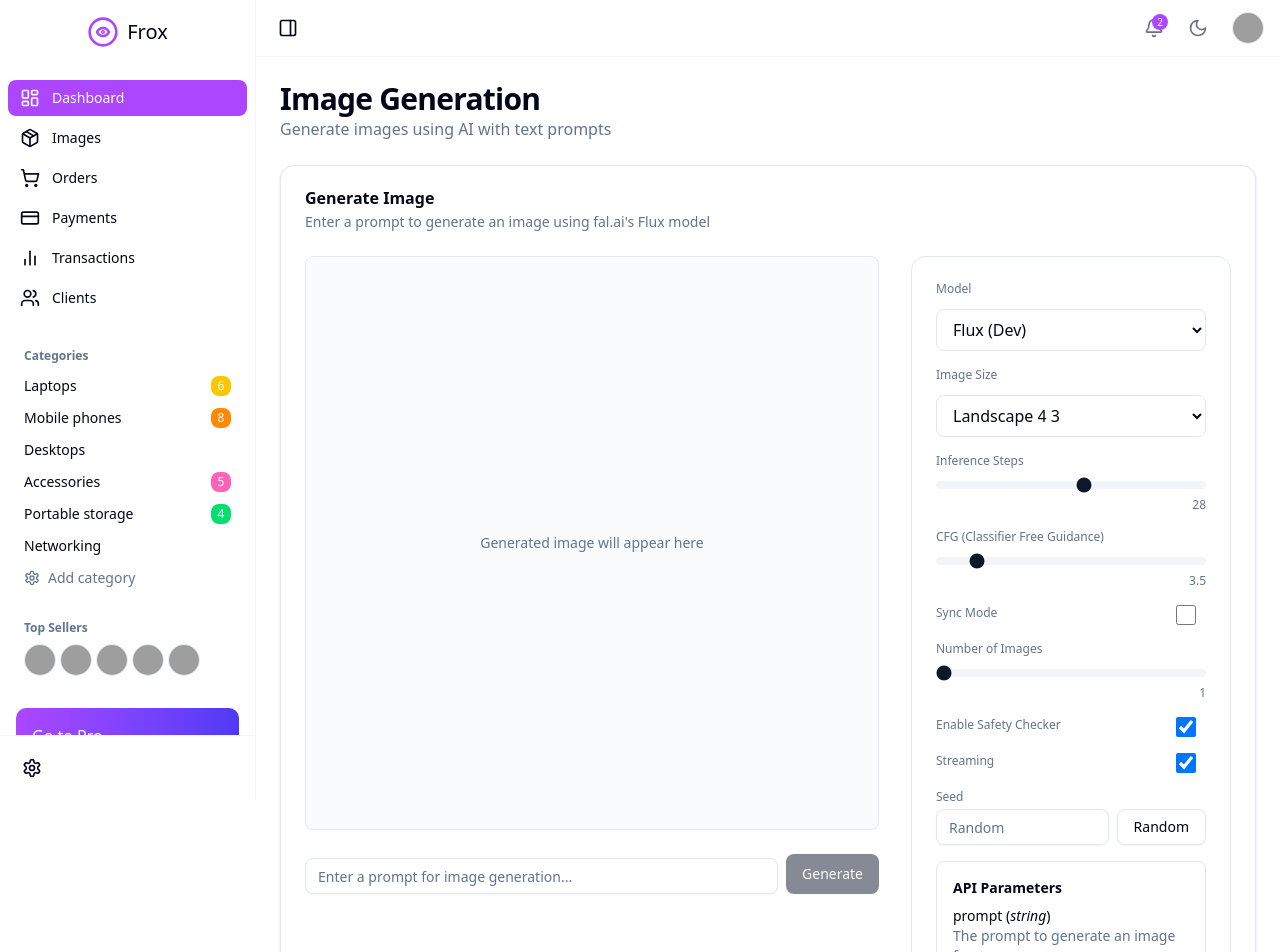
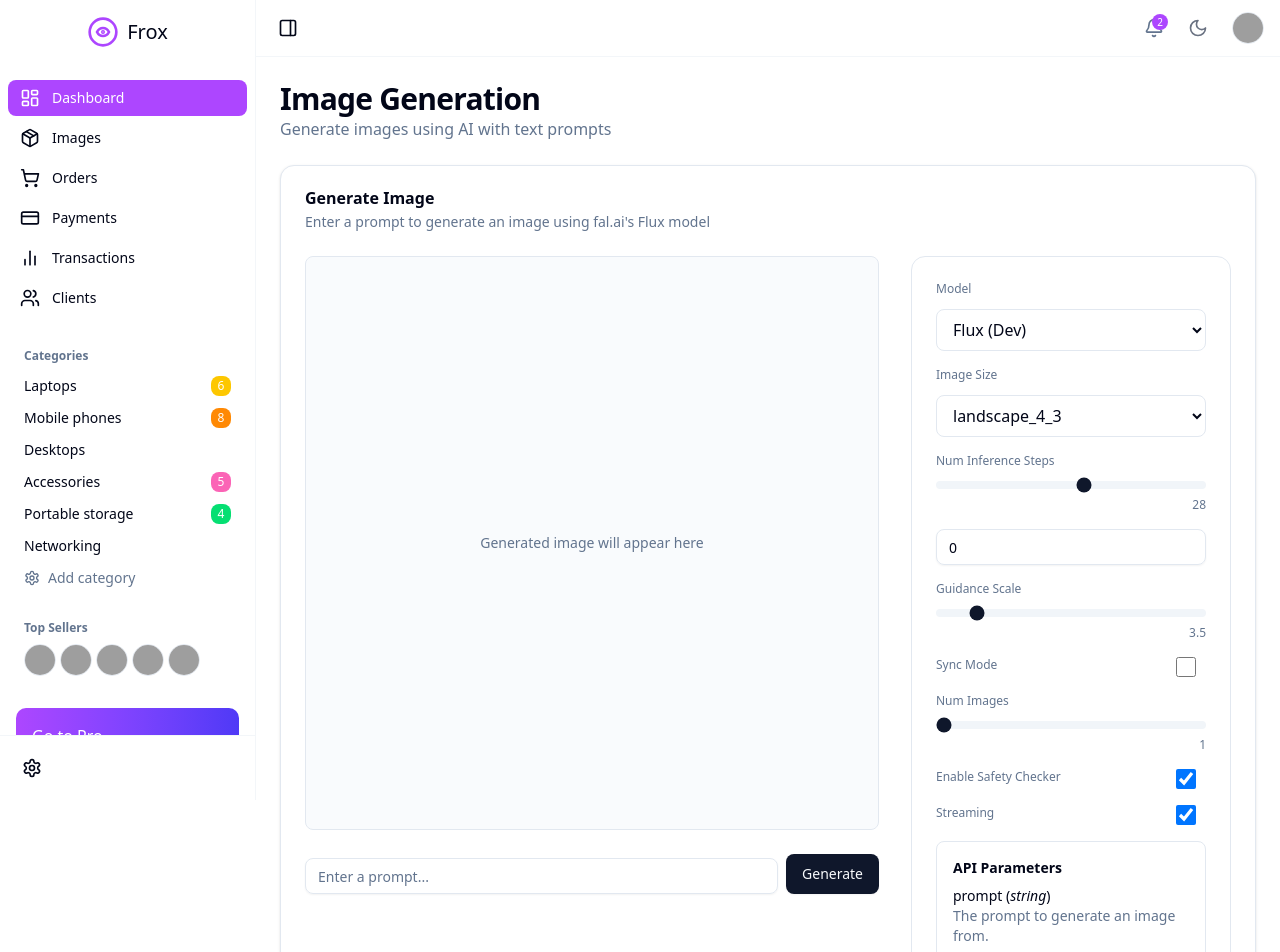
Before and after one commit to blackstreet-ai/crispy-meme, a Next.js app: page /images in a window 1280 px wide. Shown: the top 952 px of the page. Built offline with nearby package versions, Linux system fonts and the light colour scheme; grey boxes are pictures that could not be loaded; what @fal-ai/client would draw is missing.

Commit message:
Refactor ImageGenerator: integrated form controls and validation

```diff
--- a/package.json
+++ b/package.json
@@ -20,8 +20,10 @@
     "next-themes": "^0.4.6",
     "react": "^19.0.0",
     "react-dom": "^19.0.0",
+    "react-hook-form": "^7.56.0",
     "tailwind-merge": "^3.2.0",
-    "tw-animate-css": "^1.2.5"
+    "tw-animate-css": "^1.2.5",
+    "zod": "^3.24.3"
   },
   "devDependencies": {
     "@eslint/eslintrc": "^3",
--- a/src/components/ImageGenerator.tsx
+++ b/src/components/ImageGenerator.tsx
@@ -1,6 +1,7 @@
 'use client';
 
 import { useState, useEffect } from 'react';
+import { useForm, Controller } from 'react-hook-form';
 import Image from 'next/image';
 import { fal } from '@/lib/fal';
 import { Button } from '@/components/ui/button';
@@ -8,241 +9,179 @@ import { Input } from '@/components/ui/input';
 import { Select } from '@/components/ui/select';
 import { Slider } from '@/components/ui/slider';
 import { Switch } from '@/components/ui/switch';
+import { MODEL_OPTIONS, MODEL_SPECS } from '@/config/models';
 
-const MODEL_OPTIONS = [
-  { value: 'fal-ai/flux/dev', label: 'Flux (Dev)' },
-  { value: 'fal-ai/flux/schnell', label: 'Flux (Schnell)' },
-  // Add more models as needed
-];
-
-// Dynamic model specification mapping
-type Parameter = { name: string; type: string; description: string; default?: string | number | boolean; enumValues?: string[]; };
-type ModelSpec = { parameters: Parameter[]; };
-const MODEL_SPECS: Record<string, ModelSpec> = {
-  'fal-ai/flux/dev': {
-    parameters: [
-      { name: 'prompt', type: 'string', description: 'The prompt to generate an image from.' },
-      { name: 'image_size', type: 'enum', description: 'The size of the generated image.', default: 'landscape_4_3', enumValues: ['square_hd','square','portrait_4_3','portrait_16_9','landscape_4_3','landscape_16_9'] },
-      { name: 'num_inference_steps', type: 'integer', description: 'The number of inference steps to perform.', default: 28 },
-      { name: 'seed', type: 'integer', description: 'The seed for image generation. Same seed and prompt yields the same image.' },
-      { name: 'guidance_scale', type: 'float', description: 'CFG (Classifier Free Guidance) scale.', default: 3.5 },
-      { name: 'sync_mode', type: 'boolean', description: 'Wait for image to be generated and uploaded before returning.' },
-      { name: 'num_images', type: 'integer', description: 'The number of images to generate.', default: 1 },
-      { name: 'enable_safety_checker', type: 'boolean', description: 'Enable the safety checker.', default: true },
-    ],
-  },
-  'fal-ai/flux/schnell': {
-    parameters: [
-      { name: 'prompt', type: 'string', description: 'The prompt to generate an image from.' },
-      { name: 'image_size', type: 'enum', description: 'The size of the generated image.', default: 'landscape_4_3', enumValues: ['square_hd','square','portrait_4_3','portrait_16_9','landscape_4_3','landscape_16_9'] },
-      { name: 'num_inference_steps', type: 'integer', description: 'The number of inference steps to perform.', default: 4 },
-      { name: 'seed', type: 'integer', description: 'The same seed and the same prompt given to the same version of the model will output the same image every time.' },
-      { name: 'sync_mode', type: 'boolean', description: 'If set to true, waits for image generation and upload before returning.' },
-      { name: 'num_images', type: 'integer', description: 'The number of images to generate.', default: 1 },
-      { name: 'enable_safety_checker', type: 'boolean', description: 'If set to true, the safety checker will be enabled.', default: true },
-    ],
-  },
-};
+// form data type
+type FormData = Record<string, string | number | boolean>;
 
 export function ImageGenerator() {
-  // Prompt & result
-  const [prompt, setPrompt] = useState('');
   const [imageUrl, setImageUrl] = useState<string | null>(null);
   const [isLoading, setIsLoading] = useState(false);
   const [error, setError] = useState<string | null>(null);
+  const [model, setModel] = useState(MODEL_OPTIONS[0].value);
+  const spec = MODEL_SPECS[model];
+  const [streaming, setStreaming] = useState(true);
 
-  // Parameters
-  const [model, setModel] = useState('fal-ai/flux/dev');
-  const [imageSize, setImageSize] = useState('square_hd');
-  const [steps, setSteps] = useState(28);
-  const [cfg, setCfg] = useState(3.5);
-  const [syncMode, setSyncMode] = useState(false);
-  const [numImages, setNumImages] = useState(1);
-  const [safetyChecker, setSafetyChecker] = useState(true);
-  const [streaming, setStreaming] = useState(true);
-  const [seed, setSeed] = useState('');
-
-  // Dynamic spec state for selected model
-  const [spec, setSpec] = useState<ModelSpec | null>(MODEL_SPECS[model] || null);
-  // Derive imageSize options from spec
-  const imageSizeOptions = spec?.parameters.find(p => p.name === 'image_size')?.enumValues?.map(v => ({ value: v, label: v.split('_').map(w => w.charAt(0).toUpperCase()+w.slice(1)).join(' ') })) ?? [];
-
+  // React Hook Form setup
+  const defaultValues = spec.parameters.reduce((acc, p) => {
+    let def: string | number | boolean;
+    if (p.default != null) def = p.default;
+    else if (p.type === 'boolean') def = false;
+    else if (p.type === 'string') def = '';
+    else if (p.type === 'enum') def = p.enumValues && p.enumValues.length ? p.enumValues[0] : '';
+    else /* integer or float */ def = p.min ?? 0;
+    return { ...acc, [p.name]: def };
+  }, {} as FormData);
+  const { control, handleSubmit, reset, formState: { errors } } = useForm<FormData>({ defaultValues });
+  // reset form defaults when model spec changes
   useEffect(() => {
-    const mSpec = MODEL_SPECS[model];
-    setSpec(mSpec);
-    if (mSpec) {
-      mSpec.parameters.forEach(p => {
-        if (p.default != null) {
-          switch (p.name) {
-            case 'num_inference_steps': setSteps(p.default as number); break;
-            case 'guidance_scale': setCfg(p.default as number); break;
-            case 'num_images': setNumImages(p.default as number); break;
-            case 'image_size': setImageSize(p.default as string); break;
-            case 'enable_safety_checker': setSafetyChecker(p.default as boolean); break;
-          }
-        }
-      });
-    }
-  }, [model]);
-
-  // Helpers
-  const handleRandomSeed = () => {
-    setSeed(Math.floor(Math.random() * 1000000).toString());
-  };
-
-  const generateImage = async () => {
-    if (!prompt.trim()) return;
-    setIsLoading(true);
-    setError(null);
-    setImageUrl(null);
+    const defaults = spec.parameters.reduce<FormData>((acc, p) => {
+      let def: string | number | boolean;
+      if (p.default != null) def = p.default;
+      else if (p.type === 'boolean') def = false;
+      else if (p.type === 'string') def = '';
+      else if (p.type === 'enum') def = p.enumValues && p.enumValues.length ? p.enumValues[0] : '';
+      else def = p.min ?? 0;
+      return { ...acc, [p.name]: def };
+    }, {} as FormData);
+    reset(defaults);
+  }, [spec, reset]);
+  const onSubmit = async (data: FormData) => {
+    setIsLoading(true); setError(null); setImageUrl(null);
     try {
-      const result = await fal.subscribe(model, {
-        input: {
-          prompt,
-          image_size: imageSize,
-          num_inference_steps: steps,
-          guidance_scale: cfg,
-          sync_mode: syncMode,
-          num_images: numImages,
-          enable_safety_checker: safetyChecker,
-          streaming,
-          seed: seed ? Number(seed) : undefined,
-        },
-        pollInterval: 2000,
-        logs: true,
-        onQueueUpdate() {
-          // Optionally handle queue updates
-        },
-      });
-      if (result.data?.images?.[0]?.url) {
-        setImageUrl(result.data.images[0].url);
-      } else {
-        setError('No images were generated. Please try again.');
-      }
-    } catch {
-      setError('Failed to generate image. Please try again.');
-    } finally {
-      setIsLoading(false);
-    }
+      const input = { ...data, streaming };
+      const result = await fal.subscribe(model, { input, pollInterval: 2000, logs: true });
+      setImageUrl(result.data?.images?.[0]?.url ?? null);
+      if (!result.data?.images?.[0]?.url) throw new Error();
+    } catch { setError('Failed to generate image. Try again.'); }
+    finally { setIsLoading(false); }
   };
 
   return (
-    <div className="w-full flex flex-col md:flex-row gap-8">
+    <form onSubmit={handleSubmit(onSubmit)} className="w-full flex flex-col md:flex-row gap-8">
       {/* Left: Image & Prompt */}
       <div className="flex-1 flex flex-col gap-6">
         <div className="relative w-full aspect-square rounded-md overflow-hidden border border-border bg-muted/40 flex items-center justify-center">
+          {isLoading && <div className="absolute inset-0 bg-muted animate-pulse" />}
           {imageUrl ? (
-            <Image
-              src={imageUrl}
-              alt="Generated image"
-              className="object-contain"
-              fill
-              sizes="(max-width: 768px) 100vw, (max-width: 1200px) 50vw, 33vw"
-              priority
-            />
+            <Image src={imageUrl} alt="Generated image" fill className="object-contain" priority />
           ) : (
             <span className="text-muted-foreground text-sm">Generated image will appear here</span>
           )}
         </div>
         <div className="flex flex-row gap-2 items-end w-full">
+          <Controller
+            name="prompt"
+            control={control}
+            rules={{ required: 'Prompt required' }}
+            render={({ field }) => {
+              const { value, onChange, onBlur, name, ref } = field;
+              return (
                 <Input
-            type="text"
-            placeholder="Enter a prompt for image generation..."
-            value={prompt}
-            onChange={e => setPrompt(e.target.value)}
+                  value={value as string}
+                  onChange={onChange}
+                  onBlur={onBlur}
+                  name={name}
+                  ref={ref}
+                  placeholder="Enter a prompt..."
                   disabled={isLoading}
                   className="flex-1"
                 />
-          <Button
-            onClick={generateImage}
-            disabled={isLoading || !prompt.trim()}
-            className="h-10"
-          >
-            {isLoading ? 'Generating...' : 'Generate'}
-          </Button>
+              );
+            }}
+          />
+          <Button type="submit" disabled={isLoading || !!errors.prompt} className="h-10">{isLoading ? 'Generating...' : 'Generate'}</Button>
         </div>
         {error && <div className="p-3 bg-destructive/10 text-destructive rounded-md text-sm">{error}</div>}
       </div>
       {/* Right: Parameter Controls */}
-      <div className="w-full md:w-80 flex flex-col gap-4 bg-card border border-border rounded-xl p-6">
+      <fieldset disabled={isLoading} className="w-full md:w-80">
+        <div className="flex flex-col gap-4 bg-card border border-border rounded-xl p-6">
+          <Select label="Model" options={MODEL_OPTIONS} value={model} onChange={setModel} />
+          {/* Auto-generate controls based on spec */}
+          {spec.parameters.filter(p => p.name !== 'prompt').map(param => {
+            const label = param.name.split('_').map(w => w.charAt(0).toUpperCase()+w.slice(1)).join(' ');
+            return <div key={param.name} className="w-full">{
+              param.type === 'enum' ? (
+                <Controller
+                  name={param.name}
+                  control={control}
+                  render={({ field }) => (
                     <Select
-          label="Model"
-          options={MODEL_OPTIONS}
-          value={model}
-          onChange={setModel}
+                      label={label}
+                      options={param.enumValues!.map(v => ({ value: v, label: v }))}
+                      value={field.value as string}
+                      onChange={field.onChange}
                     />
-        <Select
-          label="Image Size"
-          options={imageSizeOptions}
-          value={imageSize}
-          onChange={setImageSize}
-          disabled={!imageSizeOptions.length}
+                  )}
                 />
+              ) : param.type === 'integer' || param.type === 'float' ? (
+                param.min != null ? (
+                  <Controller
+                    name={param.name}
+                    control={control}
+                    render={({ field }) => (
                       <Slider
-          label="Inference Steps"
-          min={1}
-          max={50}
-          step={1}
-          value={steps}
-          onChange={setSteps}
+                        label={label}
+                        min={param.min!}
+                        max={param.max!}
+                        step={param.step!}
+                        value={field.value as number}
+                        onChange={field.onChange}
                       />
-        <Slider
-          label="CFG (Classifier Free Guidance)"
-          min={1}
-          max={20}
-          step={0.1}
-          value={cfg}
-          onChange={setCfg}
+                    )}
                   />
+                ) : (
+                  <Controller
+                    name={param.name}
+                    control={control}
+                    render={({ field }) => {
+                      const { value, onChange, onBlur, name, ref } = field;
+                      return (
+                        <Input
+                          value={value as number}
+                          onChange={e => onChange(Number(e.target.value))}
+                          onBlur={onBlur}
+                          name={name}
+                          ref={ref}
+                          type="number"
+                          placeholder={label}
+                          disabled={isLoading}
+                          className="w-full"
+                        />
+                      );
+                    }}
+                  />
+                )
+              ) : param.type === 'boolean' ? (
+                <Controller
+                  name={param.name}
+                  control={control}
+                  render={({ field }) => (
                     <Switch
-          label="Sync Mode"
-          checked={syncMode}
-          onCheckedChange={setSyncMode}
+                      label={label}
+                      checked={field.value as boolean}
+                      onCheckedChange={field.onChange}
                     />
-        <Slider
-          label="Number of Images"
-          min={1}
-          max={4}
-          step={1}
-          value={numImages}
-          onChange={setNumImages}
+                  )}
                 />
-        <Switch
-          label="Enable Safety Checker"
-          checked={safetyChecker}
-          onCheckedChange={setSafetyChecker}
-        />
-        <Switch
-          label="Streaming"
-          checked={streaming}
-          onCheckedChange={setStreaming}
-        />
-        <div className="flex flex-col gap-1">
-          <label className="text-xs font-medium text-muted-foreground">Seed</label>
-          <div className="flex gap-2">
-            <Input
-              type="number"
-              value={seed}
-              placeholder="Random"
-              onChange={e => setSeed(e.target.value)}
-              className="flex-1"
-            />
-            <Button type="button" variant="outline" onClick={handleRandomSeed}>
-              Random
-            </Button>
-          </div>
-        </div>
-        {/* Display API parameters for the selected model */}
+              ) : null
+            }</div>;
+          })}
+          {/* Streaming separate control */}
+          <div><Switch label="Streaming" checked={streaming} onCheckedChange={setStreaming} /></div>
+          {/* Display API parameters */}
           <div className="bg-card border border-border rounded-md p-4 text-sm">
             <h3 className="font-semibold mb-2">API Parameters</h3>
-          {spec?.parameters.map(param => (
-            <div key={param.name} className="mb-1">
-              <span className="font-medium">{param.name}</span> (<span className="italic">{param.type}</span>){param.default != null && <span>: default {String(param.default)}</span>}
-              <div className="text-muted-foreground">{param.description}</div>
+            {spec.parameters.map(p => (
+              <div key={p.name} className="mb-1">
+                <span className="font-medium">{p.name}</span> (<span className="italic">{p.type}</span>){p.default!=null && <span>: default {String(p.default)}</span>}
+                <div className="text-muted-foreground">{p.description}</div>
               </div>
             ))}
           </div>
         </div>
-    </div>
+      </fieldset>
+    </form>
   );
 }
--- /dev/null
+++ b/src/config/models.ts
@@ -0,0 +1,58 @@
+import { z } from 'zod';
+
+// Schemas for model parameters and specs
+type Parameter = z.infer<typeof ParameterSchema>;
+export const ParameterSchema = z.object({
+  name: z.string(),
+  type: z.enum(['string', 'enum', 'integer', 'float', 'boolean']),
+  description: z.string(),
+  label: z.string().optional(),
+  default: z.union([z.string(), z.number(), z.boolean()]).optional(),
+  enumValues: z.array(z.string()).optional(),
+  min: z.number().optional(),
+  max: z.number().optional(),
+  step: z.number().optional(),
+});
+
+export type ModelSpec = z.infer<typeof ModelSpecSchema>;
+export const ModelSpecSchema = z.object({
+  label: z.string(),
+  parameters: z.array(ParameterSchema),
+});
+
+export const ModelsSchema = z.record(z.string(), ModelSpecSchema);
+
+// Raw model definitions
+const rawModels = {
+  'fal-ai/flux/dev': {
+    label: 'Flux (Dev)',
+    parameters: [
+      { name: 'prompt', type: 'string', description: 'The prompt to generate an image from.' },
+      { name: 'image_size', type: 'enum', description: 'The size of the generated image.', default: 'landscape_4_3', enumValues: ['square_hd', 'square', 'portrait_4_3', 'portrait_16_9', 'landscape_4_3', 'landscape_16_9'] },
+      { name: 'num_inference_steps', type: 'integer', description: 'The number of inference steps to perform.', default: 28, min: 1, max: 50, step: 1 },
+      { name: 'seed', type: 'integer', description: 'The seed for image generation.' },
+      { name: 'guidance_scale', type: 'float', description: 'CFG (Classifier Free Guidance) scale.', default: 3.5, min: 1, max: 20, step: 0.1 },
+      { name: 'sync_mode', type: 'boolean', description: 'Wait for image to be generated before returning.' },
+      { name: 'num_images', type: 'integer', description: 'The number of images to generate.', default: 1, min: 1, max: 4, step: 1 },
+      { name: 'enable_safety_checker', type: 'boolean', description: 'Enable the safety checker.', default: true },
+    ],
+  },
+  'fal-ai/flux/schnell': {
+    label: 'Flux (Schnell)',
+    parameters: [
+      { name: 'prompt', type: 'string', description: 'The prompt to generate an image from.' },
+      { name: 'image_size', type: 'enum', description: 'The size of the generated image.', default: 'landscape_4_3', enumValues: ['square_hd', 'square', 'portrait_4_3', 'portrait_16_9', 'landscape_4_3', 'landscape_16_9'] },
+      { name: 'num_inference_steps', type: 'integer', description: 'The number of inference steps to perform.', default: 4, min: 1, max: 10, step: 1 },
+      { name: 'seed', type: 'integer', description: 'The seed for image generation.' },
+      { name: 'sync_mode', type: 'boolean', description: 'Wait for image to be generated before returning.' },
+      { name: 'num_images', type: 'integer', description: 'The number of images to generate.', default: 1, min: 1, max: 4, step: 1 },
+      { name: 'enable_safety_checker', type: 'boolean', description: 'Enable the safety checker.', default: true },
+    ],
+  },
+};
+
+// Validate and export model specs
+export const MODEL_SPECS = ModelsSchema.parse(rawModels);
+
+// Derive model options for UI
+export const MODEL_OPTIONS = Object.entries(MODEL_SPECS).map(([value, spec]) => ({ value, label: spec.label }));
```
Also changed, not shown: 1 other file (tests, documents, lock files or other folders). Lines whose indentation alone changed are shown as unchanged.
